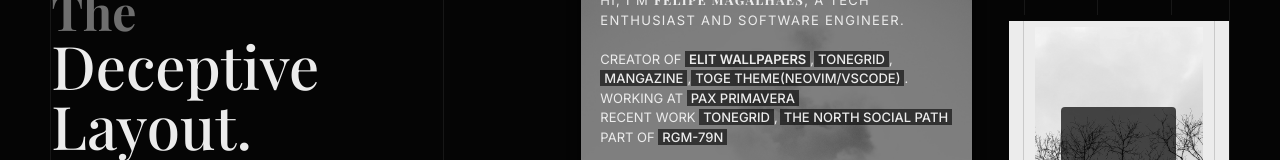
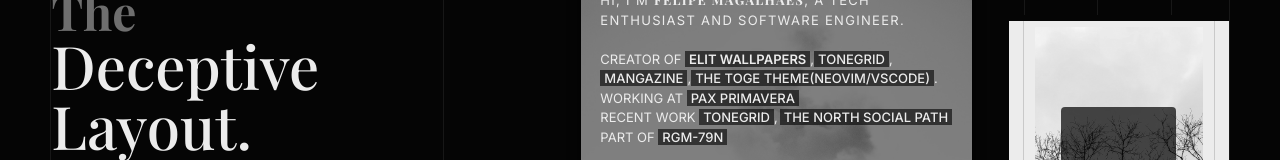
Before and after one commit to magalhaesfelipe/felip.me, a React (Vite) app: page / in a window 1280 px wide. Shown: the part 197-357 px from the top of the page. Built offline with nearby package versions, Linux system fonts and the light colour scheme; some icons are missing.

Commit message:
chore(home-page): update Toge Theme name in `about me` text

```diff
--- a/src/pages/home/columns/Column2.tsx
+++ b/src/pages/home/columns/Column2.tsx
@@ -39,7 +39,7 @@ export const Column2 = () => {
 						</span>
 						,
 						<span className='bg-black/60 text-highlight hover:text-bg text-center font-medium cursor-pointer transition duration-300'>
-							Toge theme(Neovim/VSCode)
+							The Toge Theme(Neovim/VSCode)
 						</span>
 						.
 					</span>
```
